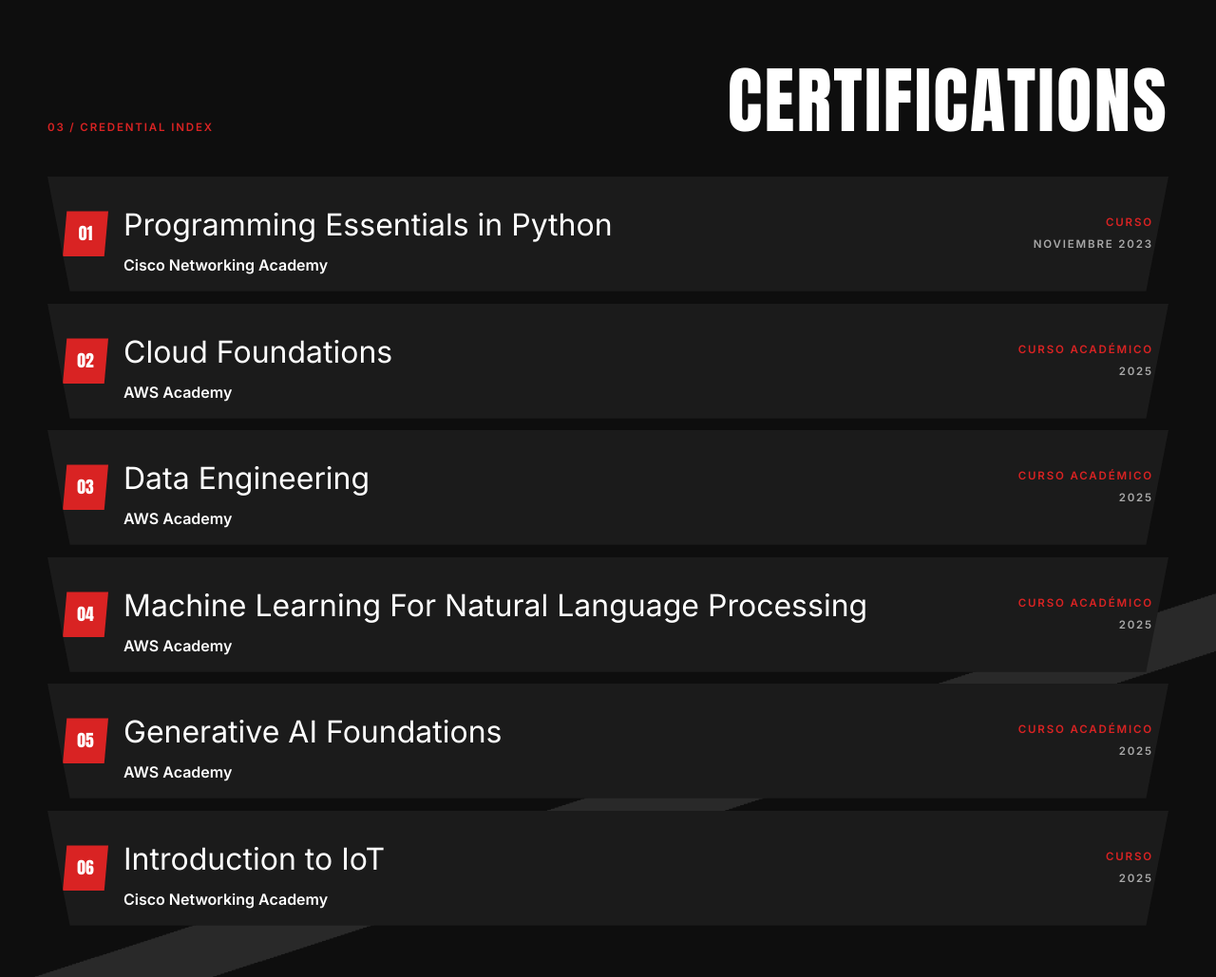
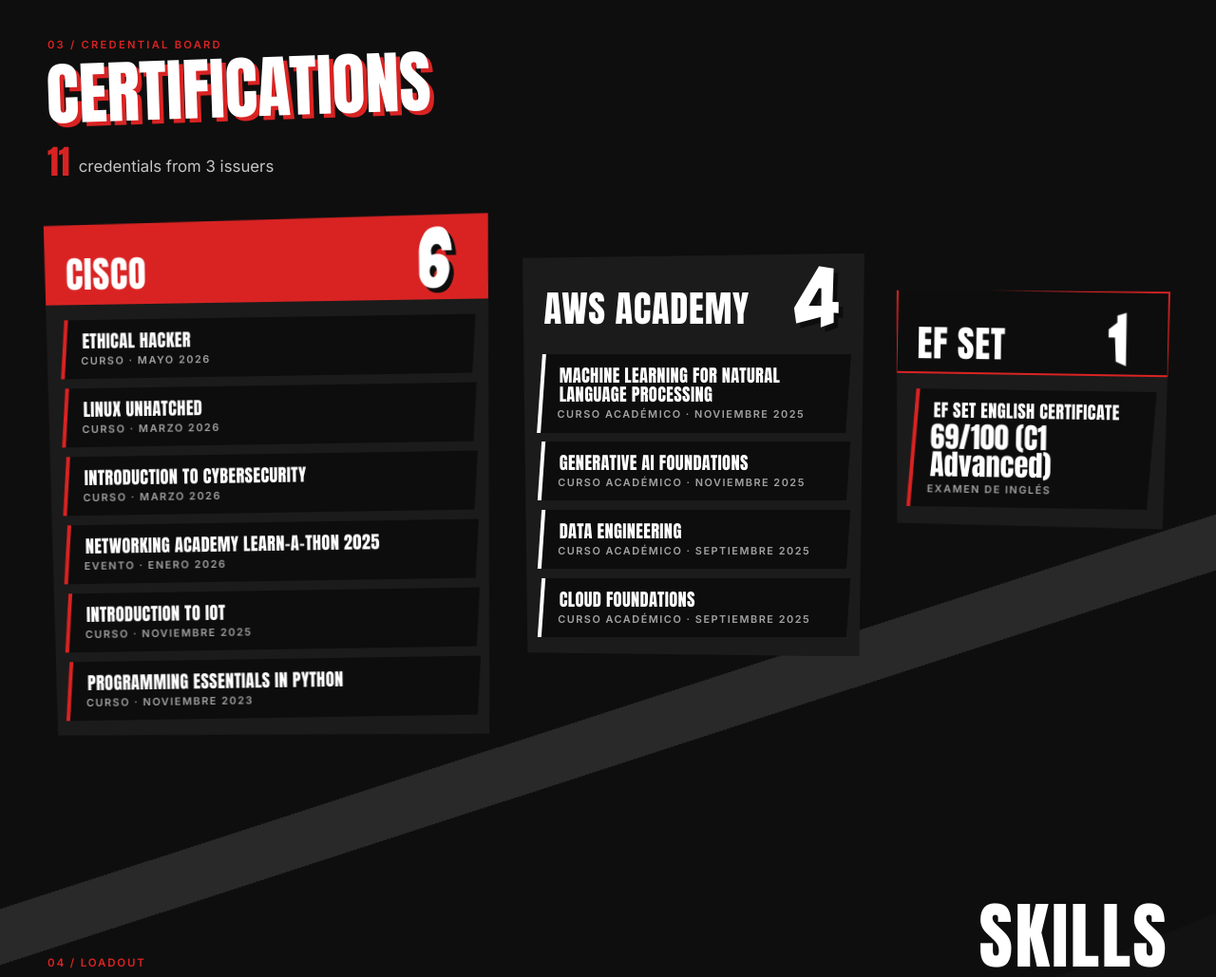
Before and after one commit to nicolas2601/mi-portafolio, an Astro site: page /resume in a window 1280 px wide. Shown: the part 1620-2649 px from the top of the page at 95% size. Built offline with nearby package versions, Linux system fonts and the light colour scheme; Astro itself is replaced by a stand-in of ours.

Commit message:
feat(resume): credential board grouped by issuer, with the full certificate list

```diff
--- a/src/components/about/AboutCertifications.astro
+++ b/src/components/about/AboutCertifications.astro
@@ -1,38 +1,32 @@
 ---
-type Certification = {
-  name: string;
-  issuer: string;
-  date: string;
-  type: string;
-};
+import { groupCertifications } from "../../lib/certifications";
+import type { Certification } from "../../lib/certifications";
+import "../../styles/credentials.css";
 
 interface Props {
   items: Certification[];
 }
 
 const { items } = Astro.props;
+const groups = groupCertifications(items);
 ---
 
-<section class="about-section about-certifications" aria-labelledby="certifications-title">
+<section class="about-section credentials-teaser" aria-labelledby="certifications-title">
   <div class="about-section-heading about-section-heading-wide">
     <p class="about-index">04 / CLEARANCE</p>
     <h2 id="certifications-title">Certifications</h2>
-    <p class="about-section-note">Six completed records from Cisco Networking Academy and AWS Academy.</p>
   </div>
 
-  <div class="certification-ledger">
-    {items.map((item, index) => (
-      <article class:list={["certification-entry", { "certification-entry-featured": index === 0 }]}>
-        <div class="certification-count">{String(index + 1).padStart(2, "0")}</div>
-        <div class="certification-body">
-          <p class="certification-type">{item.type}</p>
-          <h3>{item.name}</h3>
-        </div>
-        <div class="certification-issuer">
-          <span>{item.issuer}</span>
-          <time>{item.date}</time>
-        </div>
-      </article>
+  <ul class="credentials-teaser__issuers">
+    {groups.map((group) => (
+      <li>
+        <strong>{group.items.length}</strong>
+        <span>{group.issuer}</span>
+      </li>
     ))}
-  </div>
+  </ul>
+  <p class="credentials-teaser__note">
+    Networking, cybersecurity, cloud, data and AI courses, plus an English proficiency exam.
+    <a href="/resume#credentials">See every credential</a>
+  </p>
 </section>
--- /dev/null
+++ b/src/components/resume/CertificationBoard.astro
@@ -0,0 +1,49 @@
+---
+import { groupCertifications } from "../../lib/certifications";
+import type { Certification } from "../../lib/certifications";
+import "../../styles/credentials.css";
+
+interface Props {
+  entries: Certification[];
+}
+
+const { entries } = Astro.props;
+const groups = groupCertifications(entries);
+const slugFor = (issuer: string) => issuer.toLowerCase().replace(/[^a-z0-9]+/g, "-");
+---
+
+<section class="credentials" id="credentials" aria-labelledby="credentials-title">
+  <div class="credentials-heading">
+    <p class="credentials-kicker">03 / CREDENTIAL BOARD</p>
+    <h2 id="credentials-title">Certifications</h2>
+    <p class="credentials-total">
+      <strong>{entries.length}</strong> credentials from {groups.length} issuers
+    </p>
+  </div>
+
+  <div class="credentials-board">
+    {groups.map((group, index) => (
+      <article
+        class={`credential-sheet credential-sheet--${slugFor(group.issuer)}`}
+        style={`--sheet-index: ${index}`}
+      >
+        <header class="credential-sheet__head">
+          <h3>{group.issuer}</h3>
+          <span class="credential-sheet__count" aria-label={`${group.items.length} credentials`}>{group.items.length}</span>
+        </header>
+        <ul class="credential-sheet__list">
+          {group.items.map((item) => (
+            <li class="credential-chip">
+              <span class="credential-chip__name">{item.name}</span>
+              {item.detail && <span class="credential-chip__detail">{item.detail}</span>}
+              <span class="credential-chip__meta">
+                {item.type}
+                {item.date && <> · <time>{item.date}</time></>}
+              </span>
+            </li>
+          ))}
+        </ul>
+      </article>
+    ))}
+  </div>
+</section>
--- a/src/components/resume/CertificationLedger.astro
+++ /dev/null
@@ -1,37 +0,0 @@
----
-interface CertificationEntry {
-  name: string;
-  issuer: string;
-  date: string;
-  type: string;
-}
-
-interface Props {
-  entries: CertificationEntry[];
-}
-
-const { entries } = Astro.props;
----
-
-<section class="resume-section resume-certifications" aria-labelledby="certifications-title">
-  <div class="resume-section-heading">
-    <p class="resume-kicker">03 / CREDENTIAL INDEX</p>
-    <h2 id="certifications-title">Certifications</h2>
-  </div>
-
-  <ol class="resume-certification-list">
-    {entries.map((entry, index) => (
-      <li class="resume-certification-row p5-reveal" style={`--delay: ${index * 45}ms`}>
-        <span class="resume-row-number" aria-hidden="true">{String(index + 1).padStart(2, "0")}</span>
-        <div>
-          <h3>{entry.name}</h3>
-          <p>{entry.issuer}</p>
-        </div>
-        <div class="resume-certification-date">
-          <span>{entry.type}</span>
-          <time>{entry.date}</time>
-        </div>
-      </li>
-    ))}
-  </ol>
-</section>
--- a/src/data/info.ts
+++ b/src/data/info.ts
@@ -55,42 +55,17 @@ export const education = [
 ];
 
 export const certifications = [
-  {
-    name: "Programming Essentials in Python",
-    issuer: "Cisco Networking Academy",
-    date: "Noviembre 2023",
-    type: "Curso"
-  },
-  {
-    name: "Cloud Foundations",
-    issuer: "AWS Academy",
-    date: "2025",
-    type: "Curso académico"
-  },
-  {
-    name: "Data Engineering",
-    issuer: "AWS Academy",
-    date: "2025",
-    type: "Curso académico"
-  },
-  {
-    name: "Machine Learning For Natural Language Processing",
-    issuer: "AWS Academy",
-    date: "2025",
-    type: "Curso académico"
-  },
-  {
-    name: "Generative AI Foundations",
-    issuer: "AWS Academy",
-    date: "2025",
-    type: "Curso académico"
-  },
-  {
-    name: "Introduction to IoT",
-    issuer: "Cisco Networking Academy",
-    date: "2025",
-    type: "Curso"
-  }
+  { name: "Ethical Hacker", issuer: "Cisco", issuedAt: "2026-05", date: "Mayo 2026", type: "Curso" },
+  { name: "Linux Unhatched", issuer: "Cisco", issuedAt: "2026-03", date: "Marzo 2026", type: "Curso" },
+  { name: "Introduction to Cybersecurity", issuer: "Cisco", issuedAt: "2026-03", date: "Marzo 2026", type: "Curso" },
+  { name: "Networking Academy Learn-A-Thon 2025", issuer: "Cisco", issuedAt: "2026-01", date: "Enero 2026", type: "Evento" },
+  { name: "Introduction to IoT", issuer: "Cisco", issuedAt: "2025-11", date: "Noviembre 2025", type: "Curso" },
+  { name: "Programming Essentials in Python", issuer: "Cisco", issuedAt: "2023-11", date: "Noviembre 2023", type: "Curso" },
+  { name: "Machine Learning for Natural Language Processing", issuer: "AWS Academy", issuedAt: "2025-11", date: "Noviembre 2025", type: "Curso académico" },
+  { name: "Generative AI Foundations", issuer: "AWS Academy", issuedAt: "2025-11", date: "Noviembre 2025", type: "Curso académico" },
+  { name: "Data Engineering", issuer: "AWS Academy", issuedAt: "2025-09", date: "Septiembre 2025", type: "Curso académico" },
+  { name: "Cloud Foundations", issuer: "AWS Academy", issuedAt: "2025-09", date: "Septiembre 2025", type: "Curso académico" },
+  { name: "EF SET English Certificate", issuer: "EF SET", issuedAt: null, date: "", type: "Examen de inglés", detail: "69/100 (C1 Advanced)" }
 ];
 
 export const workExperience = [
--- a/src/layouts/Layout.astro
+++ b/src/layouts/Layout.astro
@@ -4,6 +4,7 @@ import "../styles/global.css";
 import "../styles/p5.css";
 import P5Frame from "../components/P5Frame.astro";
 import StripeTransition from "../components/StripeTransition";
+import { certifications } from "../data/info";
 
 export interface Props {
   title: string;
@@ -125,14 +126,12 @@ const canonicalURL = new URL(Astro.url.pathname, Astro.site);
         "name": "Universidad Autonoma de Bucaramanga",
         "sameAs": "https://www.unab.edu.co"
       },
-      "hasCredential": [
-        { "@type": "EducationalOccupationalCredential", "name": "AWS Academy Cloud Foundations", "credentialCategory": "Certificate", "recognizedBy": { "@type": "Organization", "name": "Amazon Web Services" } },
-        { "@type": "EducationalOccupationalCredential", "name": "AWS Academy Data Engineering", "credentialCategory": "Certificate", "recognizedBy": { "@type": "Organization", "name": "Amazon Web Services" } },
-        { "@type": "EducationalOccupationalCredential", "name": "AWS Academy Machine Learning for NLP", "credentialCategory": "Certificate", "recognizedBy": { "@type": "Organization", "name": "Amazon Web Services" } },
-        { "@type": "EducationalOccupationalCredential", "name": "AWS Academy Generative AI Foundations", "credentialCategory": "Certificate", "recognizedBy": { "@type": "Organization", "name": "Amazon Web Services" } },
-        { "@type": "EducationalOccupationalCredential", "name": "AWS Academy Introduction to IoT", "credentialCategory": "Certificate", "recognizedBy": { "@type": "Organization", "name": "Amazon Web Services" } },
-        { "@type": "EducationalOccupationalCredential", "name": "Programming Essentials in Python", "credentialCategory": "Certificate", "recognizedBy": { "@type": "Organization", "name": "Cisco Networking Academy" } }
-      ]
+      "hasCredential": certifications.map((certification) => ({
+        "@type": "EducationalOccupationalCredential",
+        "name": `${certification.issuer} ${certification.name}`,
+        "credentialCategory": certification.type,
+        "recognizedBy": { "@type": "Organization", "name": certification.issuer }
+      }))
     })} />
 
     <script type="application/ld+json" set:html={JSON.stringify({
--- /dev/null
+++ b/src/lib/certifications.ts
@@ -0,0 +1,44 @@
+export interface Certification {
+  name: string;
+  issuer: string;
+  /** Sortable "YYYY-MM"; null when the credential carries no issue date. */
+  issuedAt: string | null;
+  /** Human readable date shown on the page. */
+  date: string;
+  type: string;
+  detail?: string;
+}
+
+export interface CertificationGroup {
+  issuer: string;
+  items: Certification[];
+}
+
+const byNewestFirst = (a: Certification, b: Certification): number => {
+  if (a.issuedAt === b.issuedAt) return 0;
+  if (a.issuedAt === null) return 1;
+  if (b.issuedAt === null) return -1;
+  return b.issuedAt.localeCompare(a.issuedAt);
+};
+
+const newestDate = (group: CertificationGroup): string =>
+  group.items[0]?.issuedAt ?? "";
+
+export function groupCertifications(
+  certifications: readonly Certification[],
+): CertificationGroup[] {
+  const groups = new Map<string, Certification[]>();
+  for (const certification of certifications) {
+    const items = groups.get(certification.issuer) ?? [];
+    items.push(certification);
+    groups.set(certification.issuer, items);
+  }
+
+  return [...groups.entries()]
+    .map(([issuer, items]) => ({ issuer, items: [...items].sort(byNewestFirst) }))
+    .sort(
+      (a, b) =>
+        b.items.length - a.items.length ||
+        newestDate(b).localeCompare(newestDate(a)),
+    );
+}
--- /dev/null
+++ b/src/styles/credentials.css
@@ -0,0 +1,159 @@
+.credentials {
+	--credentials-ease: cubic-bezier(0.23, 1, 0.32, 1);
+	position: relative;
+	padding-block: clamp(2.5rem, 6vw, 4.5rem);
+}
+
+.credentials-kicker {
+	margin: 0 0 0.6rem;
+	color: var(--p5-red);
+	font: 700 0.7rem/1.4 var(--p5-font-body);
+	letter-spacing: 0.2em;
+	text-transform: uppercase;
+}
+
+.credentials-heading h2 {
+	margin: 0;
+	font: 400 clamp(2.4rem, 6vw, 4.5rem) / 0.95 var(--p5-font-display);
+	text-shadow: 0.06em 0.06em 0 var(--p5-red);
+	text-transform: uppercase;
+	transform: rotate(-2deg);
+	transform-origin: left bottom;
+}
+
+.credentials-total {
+	margin: 1.2rem 0 0;
+	color: color-mix(in srgb, var(--p5-white) 76%, transparent);
+	font-size: 1.05rem;
+}
+
+.credentials-total strong {
+	margin-right: 0.3rem;
+	color: var(--p5-red);
+	font: 400 2.2rem/1 var(--p5-font-display);
+	vertical-align: -0.12em;
+}
+
+.credentials-board {
+	display: grid;
+	grid-template-columns: 1.3fr 1fr 0.8fr;
+	gap: clamp(1rem, 2.5vw, 2rem);
+	align-items: start;
+	margin-top: 2.5rem;
+}
+
+.credential-sheet {
+	padding: 0 0 1.25rem;
+	background: var(--p5-surface);
+	clip-path: polygon(0 1.2%, 100% 0, 98.5% 100%, 1.5% 99%);
+	animation: credential-rise 560ms var(--credentials-ease) calc(var(--sheet-index) * 90ms) both;
+	margin-top: calc(var(--sheet-index) * 2.4rem);
+	rotate: calc((var(--sheet-index) - 1) * 0.9deg);
+}
+
+.credential-sheet__head {
+	display: flex;
+	align-items: flex-end;
+	justify-content: space-between;
+	gap: 1rem;
+	padding: 1rem 1.4rem 0.8rem;
+	background: var(--p5-red);
+	color: var(--p5-white);
+}
+
+.credential-sheet__head h3 {
+	margin: 0;
+	font: 400 clamp(1.6rem, 3vw, 2.4rem) / 1 var(--p5-font-display);
+	letter-spacing: 0.02em;
+	text-transform: uppercase;
+}
+
+.credential-sheet__count {
+	font: 400 clamp(3rem, 6vw, 5rem) / 0.8 var(--p5-font-fan);
+	letter-spacing: var(--p5-fan-tracking);
+	text-shadow: 0.06em 0.06em 0 var(--p5-black);
+}
+
+.credential-sheet--aws-academy .credential-sheet__head { background: var(--p5-violet); color: var(--p5-white); }
+.credential-sheet--aws-academy .credential-sheet__count { text-shadow: 0.06em 0.06em 0 var(--p5-black); }
+.credential-sheet--ef-set .credential-sheet__head { background: var(--p5-black); box-shadow: inset 0 0 0 2px var(--p5-red); }
+
+.credential-sheet__list {
+	display: grid;
+	gap: 0.6rem;
+	margin: 0;
+	padding: 1rem 1.1rem 0;
+	list-style: none;
+}
+
+.credential-chip {
+	display: grid;
+	gap: 0.25rem;
+	padding: 0.75rem 1rem;
+	background: var(--p5-black);
+	border-left: 0.25rem solid var(--p5-red);
+	transform: skewX(-4deg);
+	transition: transform 180ms var(--credentials-ease), border-color 180ms ease;
+}
+
+.credential-chip > * { transform: skewX(4deg); }
+
+.credential-chip__name {
+	font: 400 1.15rem/1.1 var(--p5-font-display);
+	letter-spacing: 0.02em;
+	text-transform: uppercase;
+}
+
+.credential-chip__detail {
+	color: var(--p5-lilac);
+	font: 400 1.9rem/0.95 var(--p5-font-display);
+}
+
+.credential-chip__meta {
+	color: color-mix(in srgb, var(--p5-white) 62%, transparent);
+	font: 600 0.68rem/1.3 var(--p5-font-body);
+	letter-spacing: 0.14em;
+	text-transform: uppercase;
+}
+
+.credential-sheet--aws-academy .credential-chip { border-left-color: var(--p5-lilac); }
+
+@media (hover: hover) and (pointer: fine) {
+	.credential-chip:hover { transform: skewX(-4deg) translateX(0.35rem); border-left-color: var(--p5-white); }
+}
+
+/* About teaser */
+.credentials-teaser__issuers {
+	display: flex;
+	flex-wrap: wrap;
+	gap: 0.8rem;
+	margin: 0;
+	padding: 0;
+	list-style: none;
+}
+
+.credentials-teaser__issuers li {
+	display: flex;
+	align-items: baseline;
+	gap: 0.6rem;
+	padding: 0.7rem 1.2rem;
+	background: var(--p5-surface);
+	transform: skewX(-8deg);
+}
+
+.credentials-teaser__issuers strong { color: var(--p5-red); font: 400 2rem/1 var(--p5-font-display); }
+.credentials-teaser__issuers span { font: 400 1.1rem/1 var(--p5-font-display); letter-spacing: 0.04em; text-transform: uppercase; }
+.credentials-teaser__note { max-width: 60ch; margin: 1.2rem 0 0; color: color-mix(in srgb, var(--p5-white) 76%, transparent); line-height: 1.6; }
+.credentials-teaser__note a { display: inline-block; margin-left: 0.4rem; min-height: 44px; color: var(--p5-white); text-underline-offset: 0.25em; }
+
+@keyframes credential-rise { from { opacity: 0; translate: 0 1.25rem; } }
+
+@media (max-width: 900px) {
+	.credentials-board { grid-template-columns: 1fr; }
+	.credential-sheet { margin-top: 0; rotate: 0deg; }
+}
+
+@media (prefers-reduced-motion: reduce) {
+	.credential-sheet { animation: none; }
+	.credential-chip { transition-duration: 0ms; }
+}
```
Also changed, not shown: src/components/about/AboutLinks.astro (deleted, +0 -12 lines), src/components/projects/ProjectCover.astro (deleted, +0 -39 lines), src/pages/resume.astro (+6 -5 lines), tests/unit/certifications.test.ts (added, +46 -0 lines), 2 other files.
